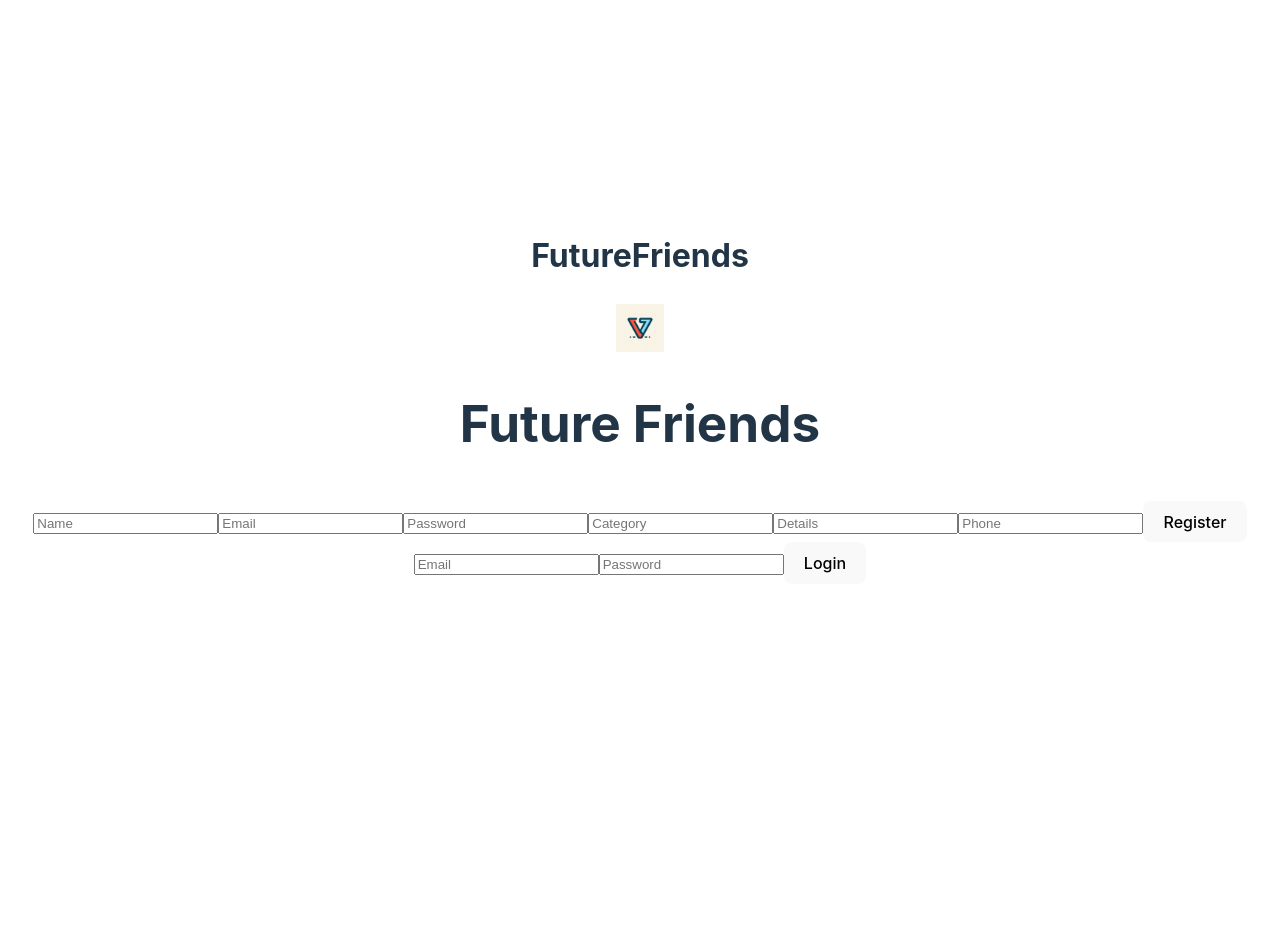
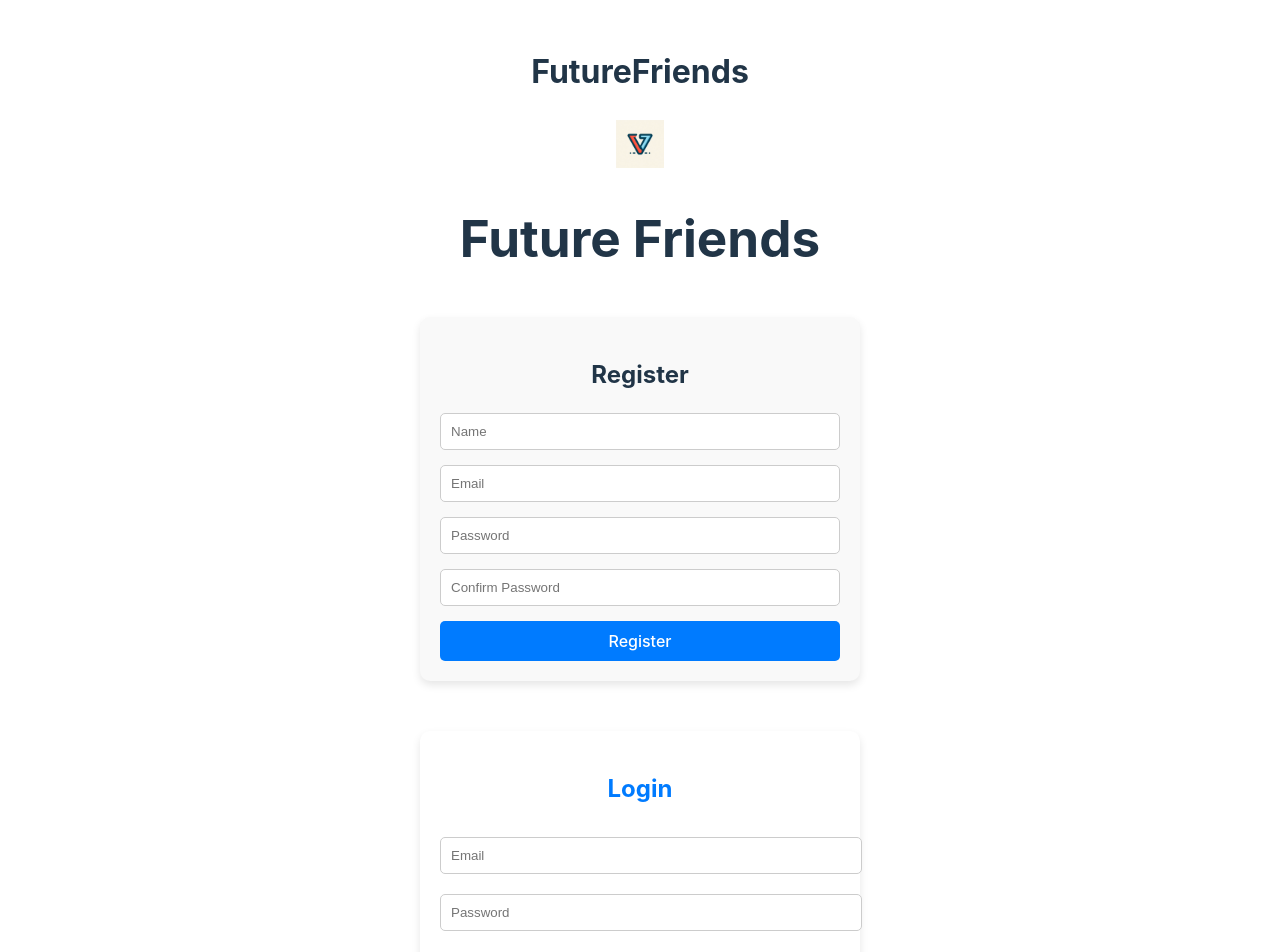
Before and after one commit to rotji/connect, a React (Vite) app in the folder frontend/: page / in a window 1280 px wide. Shown: the top 952 px of the page. Before the commit the page ends 800 px from the top, so only its background shows below. Built offline with nearby package versions, Linux system fonts and the light colour scheme; no server answers.

Commit message:
development

```diff
--- a/frontend/src/components/Login.jsx
+++ b/frontend/src/components/Login.jsx
@@ -1,5 +1,7 @@
+// src/components/Login.jsx
 import React, { useState } from 'react';
 import axios from 'axios';
+import './Login.css'; // Import the Login.css file
 
 const Login = ({ setToken }) => {
   const [formData, setFormData] = useState({
@@ -29,12 +31,29 @@ const Login = ({ setToken }) => {
   };
 
   return (
-    <form onSubmit={onSubmit}>
-      <input type="email" name="email" value={email} onChange={onChange} placeholder="Email" required />
-      <input type="password" name="password" value={password} onChange={onChange} placeholder="Password" required />
-      <button type="submit">Login</button>
-    </form>
+    <div className="login-container">
+      <h2>Login</h2>
+      <form onSubmit={onSubmit}>
+        <input
+          type="email"
+          name="email"
+          value={email}
+          onChange={onChange}
+          placeholder="Email"
+          required
+        />
+        <input
+          type="password"
+          name="password"
+          value={password}
+          onChange={onChange}
+          placeholder="Password"
+          required
+        />
+        <button type="submit">Login</button>
+      </form>
+    </div>
   );
 };
 
-export default Login; // Ensure this line is present
+export default Login;
--- a/frontend/src/components/Profile.css
+++ b/frontend/src/components/Profile.css
@@ -1,9 +1,41 @@
+/* src/components/Profile.css */
+
+:root {
+ --font-size-base: 16px;
+ --font-size-large: 24px;
+ --font-size-small: 14px;
+ --primary-color: #007bff;
+ --primary-color-hover: #0056b3;
+ --profile-bg-color: #ffffff;
+ --profile-bg-color-light: #ffffff;
+ --profile-border-radius: 10px;
+ --profile-box-shadow: 0 4px 8px rgba(0, 0, 0, 0.1);
+}
+
 .profile-container {
  max-width: 600px;
  margin: 0 auto;
  padding: 20px;
- background-color: var(--profile-bg-color, #ffffff);
- /* Use a custom property with a fallback */
+ background-color: var(--profile-bg-color);
+ display: flex;
+ flex-direction: column;
+ align-items: center;
+ background-color: #f9f9f9;
+ border-radius: var(--profile-border-radius);
+ box-shadow: var(--profile-box-shadow);
+ font-size: var(--font-size-base);
+}
+
+.profile-container h2 {
+ margin-bottom: 20px;
+ font-size: var(--font-size-large);
+}
+
+.profile-container p {
+ margin: 10px 0;
+ font-size: var(--font-size-base);
+ text-align: center;
+ padding: 0 20px;
 }
 
 .profile-picture {
@@ -11,24 +43,56 @@
  height: auto;
  border-radius: 50%;
  margin-bottom: 20px;
+ width: 150px;
+ height: 150px;
 }
 
 button.profile-button {
  margin: 5px;
  padding: 10px 15px;
  border: none;
- background-color: #007bff;
+ background-color: var(--primary-color);
  color: white;
  cursor: pointer;
+ border-radius: 5px;
+ transition: background-color 0.3s;
 }
 
 button.profile-button:hover {
- background-color: #0056b3;
+ background-color: var(--primary-color-hover);
+}
+
+.profile-link {
+ color: var(--primary-color);
+ text-decoration: none;
+}
+
+.profile-link:hover {
+ text-decoration: underline;
+}
+
+@media (max-width: 600px) {
+ :root {
+  --font-size-base: 14px;
+  --font-size-large: 20px;
+  --font-size-small: 12px;
+ }
+
+ .profile-container {
+  font-size: var(--font-size-base);
+ }
+
+ .profile-container h2 {
+  font-size: var(--font-size-large);
+ }
+
+ .profile-container p {
+  font-size: var(--font-size-base);
+ }
 }
 
 @media (prefers-color-scheme: light) {
  .profile-container {
-  background-color: var(--profile-bg-color-light, #ffffff);
-  /* Light mode background */
+  background-color: var(--profile-bg-color-light);
  }
 }
--- a/frontend/src/components/Register.jsx
+++ b/frontend/src/components/Register.jsx
@@ -1,47 +1,51 @@
-// src/components/Register.jsx
 import React, { useState } from 'react';
 import axios from 'axios';
+import './Register.css'; // Ensure this import is correct
 
-const Register = () => {
+const Register = ({ setToken }) => {
   const [formData, setFormData] = useState({
     name: '',
     email: '',
     password: '',
-    category: '',
-    details: '',
-    phone: '', // Add phone field to match the backend
+    confirmPassword: ''
   });
 
-  const { name, email, password, category, details, phone } = formData;
+  const { name, email, password, confirmPassword } = formData;
 
   const onChange = e => setFormData({ ...formData, [e.target.name]: e.target.value });
 
   const onSubmit = async e => {
     e.preventDefault();
-    console.log('Form submitted', formData); // Debug log
+    if (password !== confirmPassword) {
+      alert('Passwords do not match');
+      return;
+    }
     try {
       const res = await axios.post('http://localhost:5000/api/users/register', formData);
-      console.log('Success:', res.data); // Debug log
-      alert('User registered successfully');
+      const token = res.data.token;
+      localStorage.setItem('token', token);
+      setToken(token);
+      alert('Registration successful');
     } catch (err) {
       const errorMsg = err.response && err.response.data && err.response.data.msg
                         ? err.response.data.msg
                         : 'An error occurred';
       alert('Error: ' + errorMsg);
-      console.error('Error:', err.response ? err.response.data : err.message); // Debug log
+      console.error(err.response ? err.response.data : err.message);
     }
   };
 
   return (
+    <div className="register-container">
+      <h2>Register</h2>
       <form onSubmit={onSubmit}>
         <input type="text" name="name" value={name} onChange={onChange} placeholder="Name" required />
         <input type="email" name="email" value={email} onChange={onChange} placeholder="Email" required />
         <input type="password" name="password" value={password} onChange={onChange} placeholder="Password" required />
-      <input type="text" name="category" value={category} onChange={onChange} placeholder="Category" required />
-      <input type="text" name="details" value={details} onChange={onChange} placeholder="Details" required />
-      <input type="text" name="phone" value={phone} onChange={onChange} placeholder="Phone" required />
+        <input type="password" name="confirmPassword" value={confirmPassword} onChange={onChange} placeholder="Confirm Password" required />
         <button type="submit">Register</button>
       </form>
+    </div>
   );
 };
 
```
Lines whose indentation alone changed are shown as unchanged.
